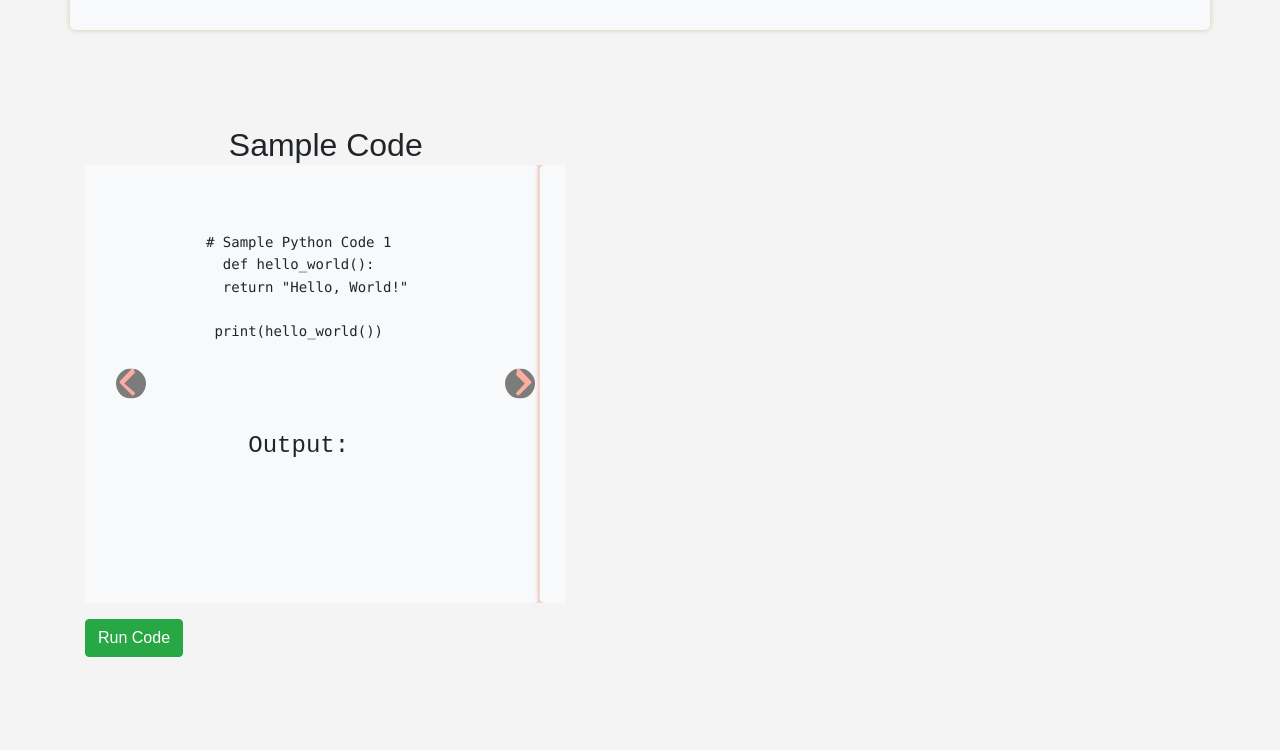
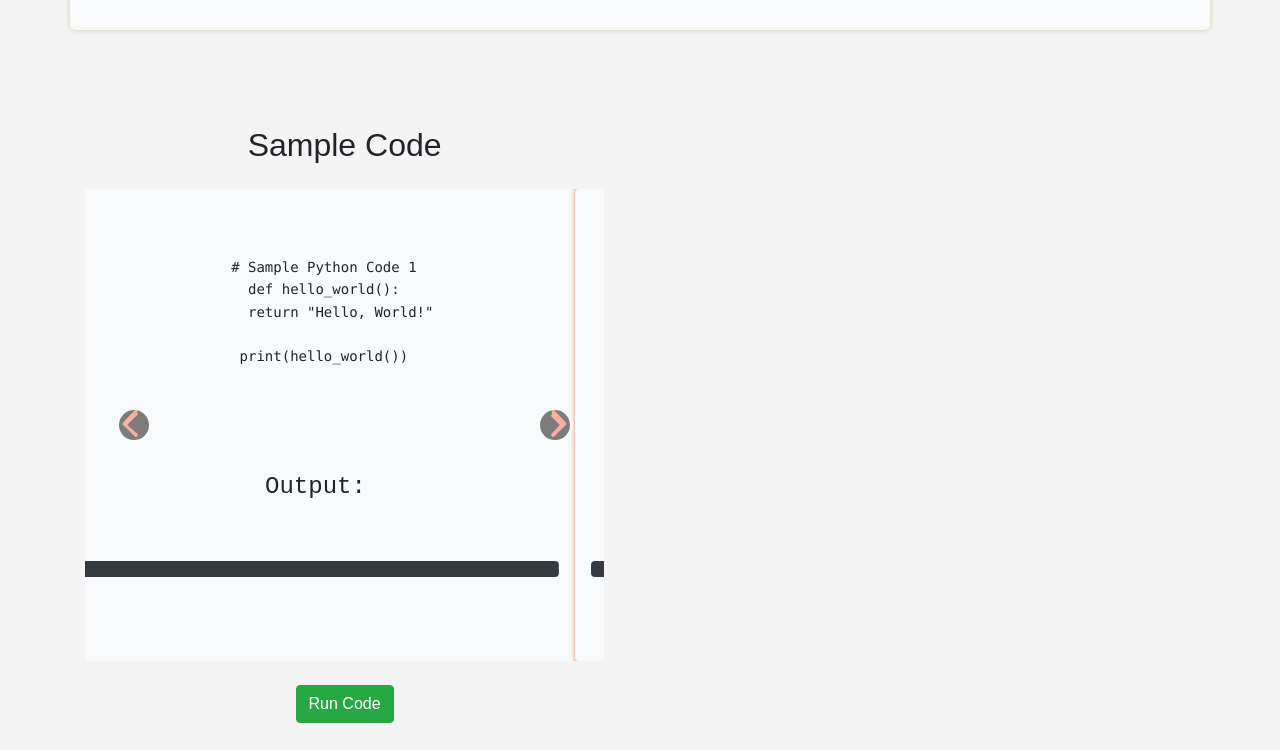
Before and after one commit to emmanuelkirui/portfolio-website, a plain HTML site: page index.html in a window 1280 px wide. Shown: the part 3240-3990 px from the top of the page. Drawn offline with nearby package versions, Linux system fonts and the light colour scheme; a script that the page names is missing.

Commit message:
Update index.html

```diff
--- a/index.html
+++ b/index.html
@@ -170,6 +170,7 @@
         </li>
     </ul>
 </div>
+
   <main class="flex-grow-1">
 
     <nav class="navbar navbar-expand-lg navbar-dark">
@@ -228,11 +229,9 @@ $(document).ready(function() {
 
     </div>
   </section>
-  <section>
     <!-- Add the badge right below the About section -->
 <div data-iframe-width="150" data-iframe-height="270" data-share-badge-id="c45a92ac-2f59-4316-814b-90195f482734" data-share-badge-host="https://www.credly.com"></div>
 <script type="text/javascript" async src="//cdn.credly.com/assets/utilities/embed.js"></script>
-  </section>
   <section id="achievements" class="my-5">
     <div class="container">
         <h2 class="text-center">Latest Achievements</h2>
@@ -547,46 +546,53 @@ $(document).ready(function() {
 
   <section id="samples" class="my-5">
     <div class="container">
-      <h2 class="text-center">Sample Code</h2>
+      <h2 class="text-center mb-4">Sample Code</h2>
       <div id="sampleCodeCarousel" class="carousel slide" data-ride="carousel">
         <div class="carousel-inner">
+          <!-- Carousel Item 1 -->
           <div class="carousel-item active">
-            <div class="sample-code">
-              <pre>
+            <div class="sample-code bg-light p-3 rounded">
+              <pre class="code-block">
   # Sample Python Code 1
   def hello_world():
       return "Hello, World!"
 
   print(hello_world())
               </pre>
-              <h4>Output:</h4>
-              <pre id="output1"></pre>
+              <h4 class="mt-3">Output:</h4>
+              <pre id="output1" class="output-block bg-dark text-white p-2 rounded"></pre>
             </div>
           </div>
+
+          <!-- Carousel Item 2 -->
           <div class="carousel-item">
-            <div class="sample-code">
-              <pre>
+            <div class="sample-code bg-light p-3 rounded">
+              <pre class="code-block">
   # Sample Python Code 2
   def add_numbers(a, b):
       return a + b
 
   print(add_numbers(5, 3))
               </pre>
-              <h4>Output:</h4>
-              <pre id="output2"></pre>
+              <h4 class="mt-3">Output:</h4>
+              <pre id="output2" class="output-block bg-dark text-white p-2 rounded"></pre>
             </div>
           </div>
+
+          <!-- Carousel Item 3 -->
           <div class="carousel-item">
-          <div class="sample-code">
-            <pre>
+            <div class="sample-code bg-light p-3 rounded">
+              <pre class="code-block">
   # Sample Cloud Commands
   gcloud compute networks create labnet --subnet-mode=custom
               </pre>
-            <h4>Output:</h4>
-            <pre id="output3">This Command create a custom mode network called  labnet</pre>
+              <h4 class="mt-3">Output:</h4>
+              <pre id="output3" class="output-block bg-dark text-white p-2 rounded">This Command creates a custom mode network called labnet</pre>
             </div>
           </div>
         </div>
+
+        <!-- Carousel controls -->
         <a class="carousel-control-prev" href="#sampleCodeCarousel" role="button" data-slide="prev">
           <span class="carousel-control-prev-icon" aria-hidden="true"></span>
           <span class="sr-only">Previous</span>
@@ -596,7 +602,11 @@ gcloud compute networks create labnet --subnet-mode=custom
           <span class="sr-only">Next</span>
         </a>
       </div>
-      <button class="btn btn-success mt-3" onclick="runCode()">Run Code</button>
+
+      <!-- Run Code Button -->
+      <div class="text-center mt-4">
+        <button class="btn btn-success" onclick="runCode()">Run Code</button>
+      </div>
     </div>
   </section>
 
```
Lines whose indentation alone changed are shown as unchanged.
